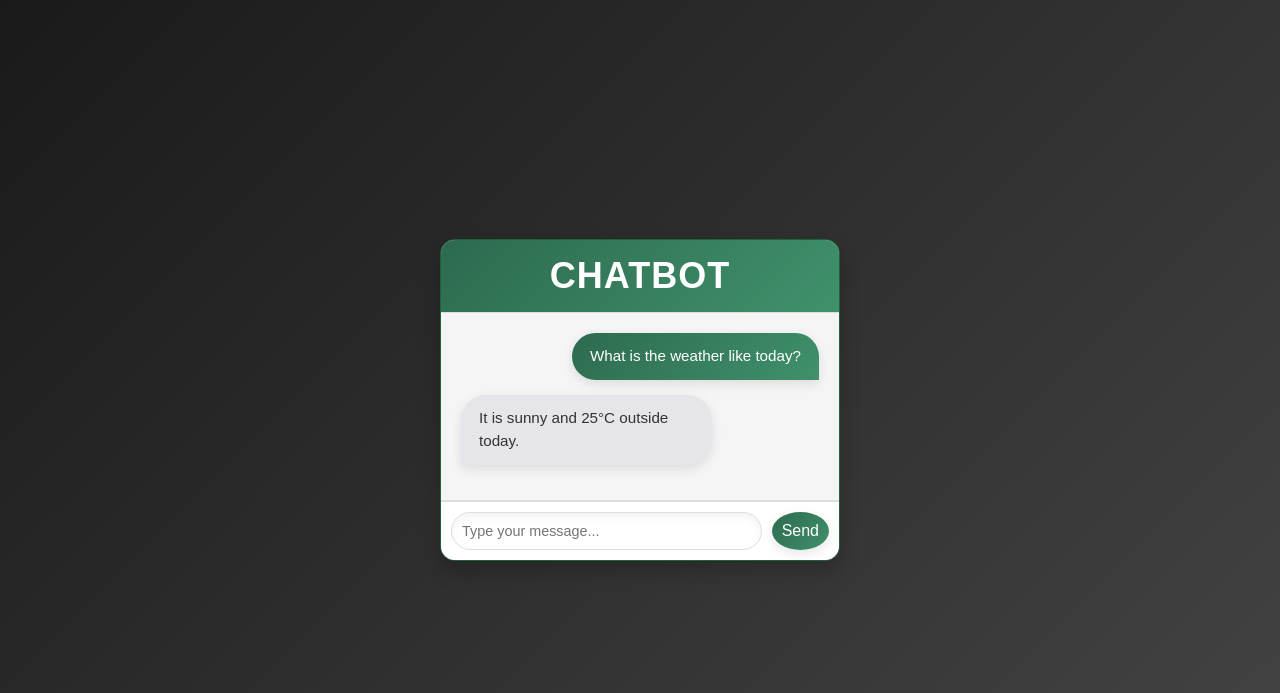
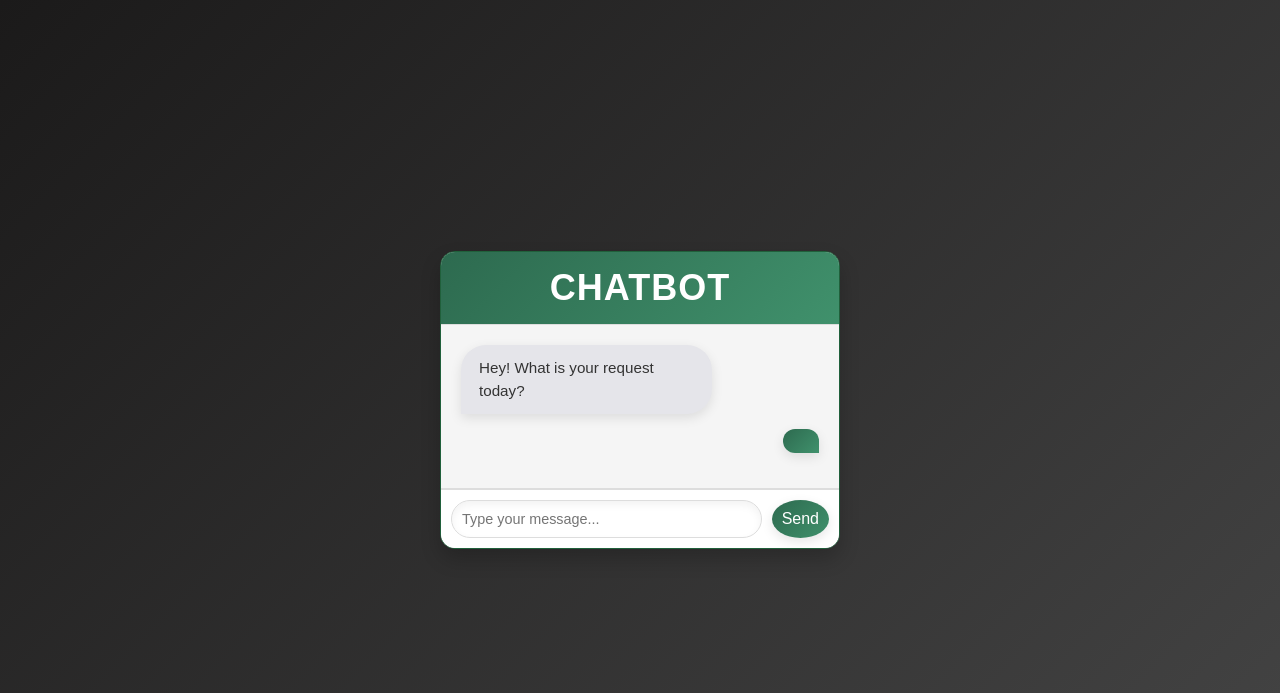
Before and after one commit to saltlakrids/chatbot, a PHP site: page / in a window 1280 px wide. Shown: the top 693 px of the page. Run offline with PHP 8.4, Linux system fonts and the light colour scheme.

Commit message:
added php GET request method

```diff
--- a/index.php
+++ b/index.php
@@ -14,18 +14,17 @@
 
         <div class="chat-box">
 
-            <div class="chat user">
+        <div class="chat bot">
                 <div class="message">
-                    <p>What is the weather like today?</p>
+                    <p>Hey! What is your request today?</p>
                 </div>
             </div>
 
-            <div class="chat bot">
-                <div class="message">
-                    <p>It is sunny and 25°C outside today.</p>
+            <div class="chat user">
+                <div class="message"><?php echo isset($_GET['message']) ? $_GET ['message'] : ''; ?>
+                    <p></p>
                 </div>
             </div>
-
         </div>
 
         <form method="GET" class="chat-input">
```
